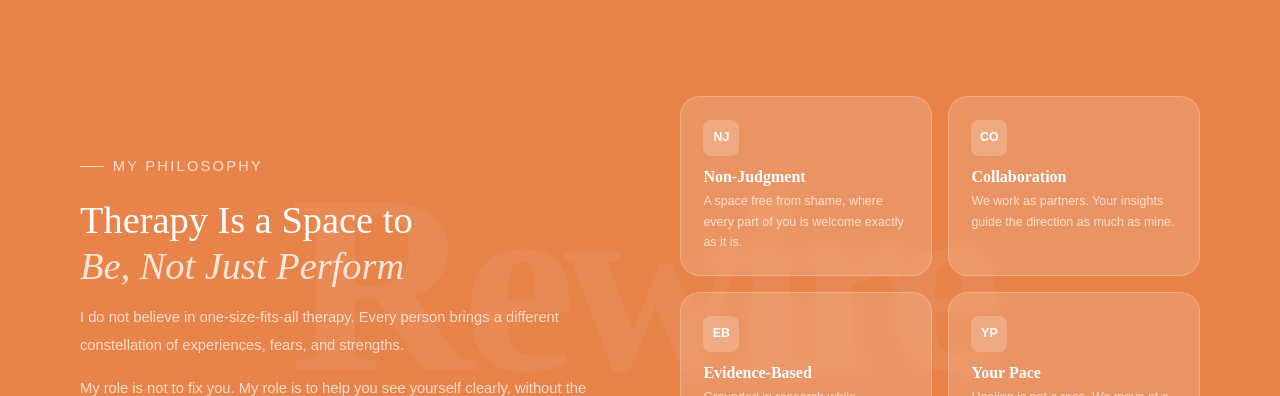
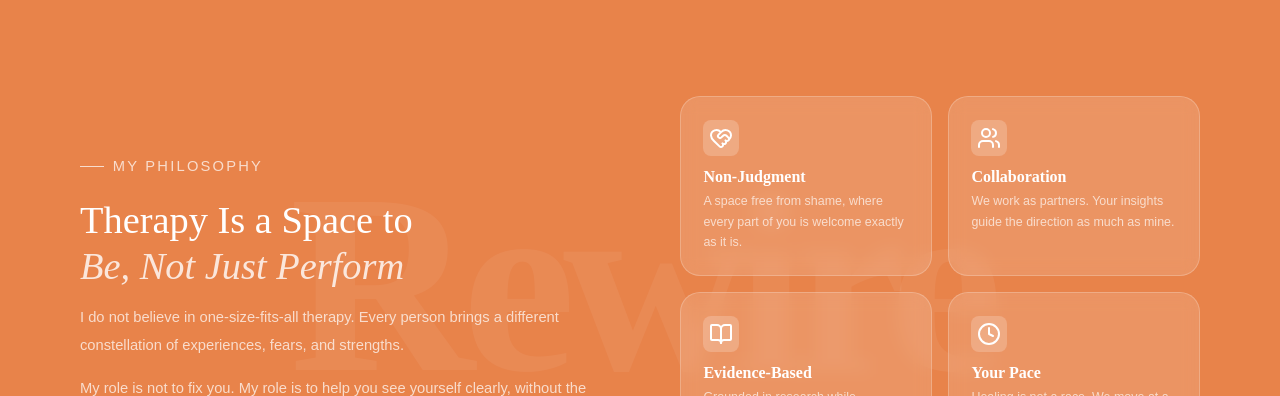
Before and after one commit to hp4274/rewirewithkajal, a React (Create React App) app in the folder frontend/: page /about in a window 1280 px wide. Shown: the part 1680-2076 px from the top of the page. Built offline with nearby package versions, Linux system fonts and the light colour scheme.

Commit message:
icons in about

```diff
--- a/frontend/src/pages/AboutPage.tsx
+++ b/frontend/src/pages/AboutPage.tsx
@@ -1,5 +1,6 @@
 import React, { useEffect } from 'react';
 import { Link } from 'react-router-dom';
+import { HeartHandshake, Users, BookOpen, Clock } from 'lucide-react';
 
 const stats = [
     { value: '200+', label: 'Clients Helped' },
@@ -10,22 +11,22 @@ const stats = [
 
 const philosophyPillars = [
     {
-        icon: 'NJ',
+        icon: <HeartHandshake size={24} />,
         title: 'Non-Judgment',
         desc: 'A space free from shame, where every part of you is welcome exactly as it is.'
     },
     {
-        icon: 'CO',
+        icon: <Users size={24} />,
         title: 'Collaboration',
         desc: 'We work as partners. Your insights guide the direction as much as mine.'
     },
     {
-        icon: 'EB',
+        icon: <BookOpen size={24} />,
         title: 'Evidence-Based',
         desc: 'Grounded in research while remaining warm, adaptive, and deeply human.'
     },
     {
-        icon: 'YP',
+        icon: <Clock size={24} />,
         title: 'Your Pace',
         desc: 'Healing is not a race. We move at a rhythm that honors where you are today.'
     }
```
